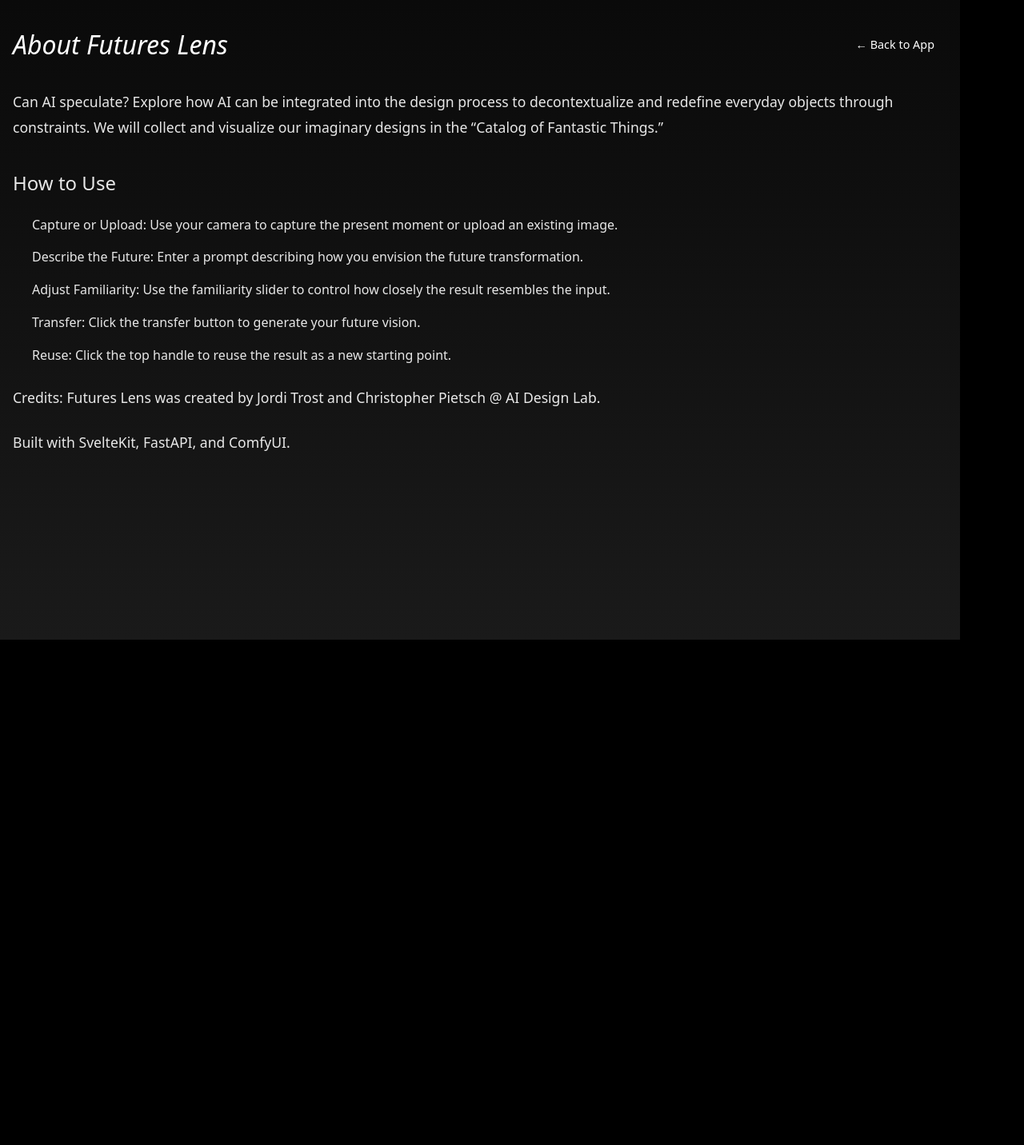
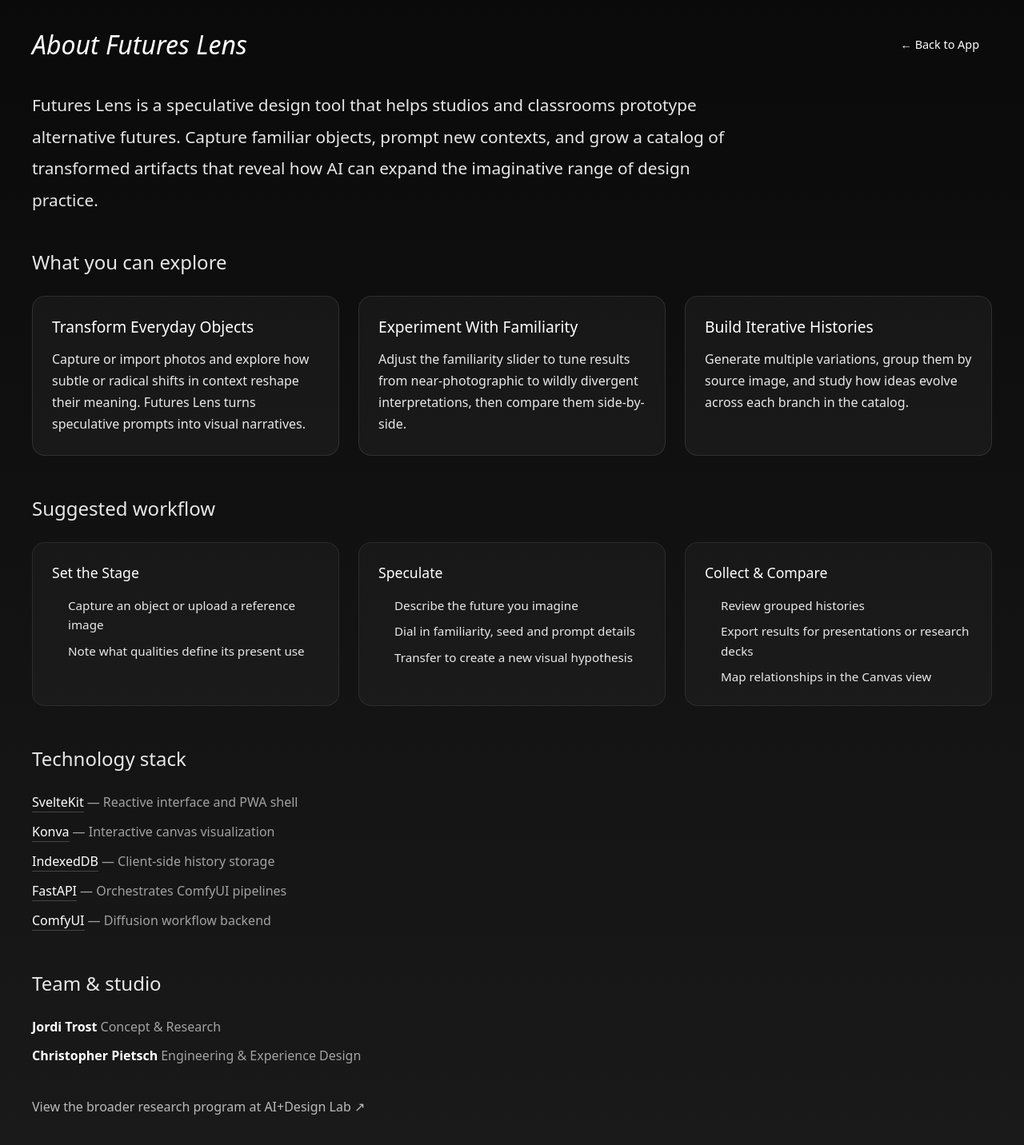
Before and after one commit to hfg-gmuend/lens.aid-lab.hfg-gmuend.de, a SvelteKit app in the folder frontend/: page /about in a window 1280 px wide. Shown: the top 1432 px of the page at 80% size. Before the commit the page ends 800 px from the top, so only its background shows below. Built offline with nearby package versions, Linux system fonts and the light colour scheme.

Commit message:
Enhance About page: add capabilities, workflow, technology stack, and contributors sections for improved clarity and engagement

```diff
--- a/frontend/src/routes/about/+page.svelte
+++ b/frontend/src/routes/about/+page.svelte
@@ -1,5 +1,51 @@
 <script>
 	import { base } from '$app/paths';
+
+	const capabilities = [
+		{
+			title: 'Transform Everyday Objects',
+			description:
+				'Capture or import photos and explore how subtle or radical shifts in context reshape their meaning. Futures Lens turns speculative prompts into visual narratives.'
+		},
+		{
+			title: 'Experiment With Familiarity',
+			description:
+				'Adjust the familiarity slider to tune results from near-photographic to wildly divergent interpretations, then compare them side-by-side.'
+		},
+		{
+			title: 'Build Iterative Histories',
+			description:
+				'Generate multiple variations, group them by source image, and study how ideas evolve across each branch in the catalog.'
+		}
+	];
+
+	const workflow = [
+		{
+			title: 'Set the Stage',
+			steps: ['Capture an object or upload a reference image', 'Note what qualities define its present use']
+		},
+		{
+			title: 'Speculate',
+			steps: ['Describe the future you imagine', 'Dial in familiarity, seed and prompt details', 'Transfer to create a new visual hypothesis']
+		},
+		{
+			title: 'Collect & Compare',
+			steps: ['Review grouped histories', 'Export results for presentations or research decks', 'Map relationships in the Canvas view']
+		}
+	];
+
+	const stack = [
+		{ name: 'SvelteKit', url: 'https://kit.svelte.dev', note: 'Reactive interface and PWA shell' },
+		{ name: 'Konva', url: 'https://konvajs.org', note: 'Interactive canvas visualization' },
+		{ name: 'IndexedDB', url: 'https://developer.mozilla.org/en-US/docs/Web/API/IndexedDB_API', note: 'Client-side history storage' },
+		{ name: 'FastAPI', url: 'https://fastapi.tiangolo.com', note: 'Orchestrates ComfyUI pipelines' },
+		{ name: 'ComfyUI', url: 'https://comfyui.com', note: 'Diffusion workflow backend' }
+	];
+
+	const contributors = [
+		{ name: 'Jordi Trost', role: 'Concept & Research' },
+		{ name: 'Christopher Pietsch', role: 'Engineering & Experience Design' }
+	];
 </script>
 
 <div class="about-container">
@@ -8,64 +54,81 @@
 		<a href="{base}/" class="back-link">← Back to App</a>
 	</div>
 
-	<div class="about-content">
-		<div class="about-text">
-			<p>
-				Can AI speculate? Explore how AI can be integrated into the design process to decontextualize and redefine everyday objects through constraints. We will collect and visualize our imaginary designs in the “Catalog of Fantastic Things.”
-			</p>
+	<section class="hero">
+		<p class="lead">
+			Futures Lens is a speculative design tool that helps studios and classrooms prototype alternative futures.
+			Capture familiar objects, prompt new contexts, and grow a catalog of transformed artifacts that reveal how
+			AI can expand the imaginative range of design practice.
+		</p>
+	</section>
 
-			<h2>How to Use</h2>
-			<ol>
+	<section class="section">
+		<h2 class="section-title">What you can explore</h2>
+		<div class="card-grid">
+			{#each capabilities as capability}
+				<article class="card">
+					<h3>{capability.title}</h3>
+					<p>{capability.description}</p>
+				</article>
+			{/each}
+		</div>
+	</section>
+
+	<section class="section">
+		<h2 class="section-title">Suggested workflow</h2>
+		<div class="workflow-grid">
+			{#each workflow as block}
+				<div class="workflow-card">
+					<h3>{block.title}</h3>
+					<ol>
+						{#each block.steps as step}
+							<li>{step}</li>
+						{/each}
+					</ol>
+				</div>
+			{/each}
+		</div>
+	</section>
+
+	<section class="section">
+		<h2 class="section-title">Technology stack</h2>
+		<ul class="stack-list">
+			{#each stack as item}
 				<li>
-					<strong>Capture or Upload:</strong> Use your camera to capture the present moment or upload
-					an existing image.
+					<a href={item.url} target="_blank" rel="noopener noreferrer">{item.name}</a>
+					<span>— {item.note}</span>
 				</li>
+			{/each}
+		</ul>
+	</section>
+
+	<section class="section">
+		<h2 class="section-title">Team & studio</h2>
+		<ul class="contributors">
+			{#each contributors as contributor}
 				<li>
-					<strong>Describe the Future:</strong> Enter a prompt describing how you envision the future
-					transformation.
+					<strong>{contributor.name}</strong>
+					<span>{contributor.role}</span>
 				</li>
-				<li>
-					<strong>Adjust Familiarity:</strong> Use the familiarity slider to control how closely the
-					result resembles the input.
-				</li>
-				<li>
-					<strong>Transfer:</strong> Click the transfer button to generate your future vision.
-				</li>
-				<li>
-					<strong>Reuse:</strong> Click the top handle to reuse the result as a new starting point.
-				</li>
-			</ol>
+			{/each}
+		</ul>
+		<p class="cta">
+			View the broader research program at
+			<a href="https://aid-lab.hfg-gmuend.de" target="_blank" rel="noopener noreferrer">AI+Design Lab ↗</a>
+		</p>
+	</section>
 
-			<div class="credit-section">
-				<p>
-					<strong>Credits:</strong> Futures Lens was created by Jordi Trost and Christopher Pietsch @
-					<a href="https://aid-lab.hfg-gmuend.de/" target="_blank" rel="noopener noreferrer">AI Design Lab</a>.
-				</p>
-				<p>
-					Built with
-					<a href="https://kit.svelte.dev" target="_blank" rel="noopener noreferrer">SvelteKit</a>,
-					<a href="https://fastapi.tiangolo.com" target="_blank" rel="noopener noreferrer">FastAPI</a>, and
-					<a href="https://comfyui.com" target="_blank" rel="noopener noreferrer">ComfyUI</a>.
-				</p>
-			</div>
-		</div>
-	</div>
 </div>
 
 <style>
 	.about-container {
 		width: 100%;
-		max-width: 1200px;
 		min-height: 100vh;
 		display: flex;
 		flex-direction: column;
 		align-items: center;
 		padding: 2rem 1rem;
 		background: linear-gradient(180deg, #0a0a0a 0%, #1a1a1a 100%);
-	}
-
-	.about-content {
-		width: 100%;
 	}
 
 	.header {
@@ -102,50 +165,239 @@
 		color: white;
 	}
 
-	.about-text {
+	.hero,
+	.section,
+	.cta-panel {
+		width: 100%;
+		max-width: 1200px;
 		color: rgba(255, 255, 255, 0.9);
-		line-height: 1.8;
 	}
 
-	.about-text p {
-		margin-bottom: 1.5rem;
-		font-size: 1.1rem;
+	.hero {
+		margin-bottom: 2.5rem;
 	}
 
-	.about-text h2 {
-		color: var(--color-accent);
-		font-size: 1.5rem;
-		font-weight: 400;
-		margin: 2rem 0 1rem 0;
+	.lead {
+		font-size: 1.3rem;
+		line-height: 1.9;
+		max-width: 900px;
+		margin: 0;
 	}
 
-	.about-text ol,
-	.about-text ul {
-		margin-left: 1.5rem;
-		margin-bottom: 1.5rem;
+	.section {
+		display: flex;
+		flex-direction: column;
+		gap: 1.5rem;
+		margin-bottom: 3rem;
 	}
 
-	.about-text li {
-		margin-bottom: 0.75rem;
+	.section-title {
+		font-size: 1.5rem;
+		font-weight: 500;
+		color: var(--color-accent);
+		margin: 0;
+	}
+
+	.card-grid {
+		display: grid;
+		grid-template-columns: repeat(auto-fit, minmax(240px, 1fr));
+		gap: 1.5rem;
+	}
+
+	.card {
+		background: rgba(255, 255, 255, 0.04);
+		border: 1px solid rgba(255, 255, 255, 0.1);
+		border-radius: 1rem;
+		padding: 1.5rem;
+		display: flex;
+		flex-direction: column;
+		gap: 0.75rem;
+		transition: border-color 0.2s ease, transform 0.2s ease;
+	}
+
+	.card:hover {
+		border-color: var(--color-accent);
+		transform: translateY(-2px);
+	}
+
+	.card h3 {
+		margin: 0;
+		font-size: 1.2rem;
+		color: white;
+	}
+
+	.card p {
+		margin: 0;
+		font-size: 1rem;
+		line-height: 1.7;
+	}
+
+	.workflow-grid {
+		display: grid;
+		gap: 1.5rem;
+		grid-template-columns: repeat(auto-fit, minmax(220px, 1fr));
+	}
+
+	.workflow-card {
+		background: rgba(255, 255, 255, 0.03);
+		border-radius: 1rem;
+		border: 1px solid rgba(255, 255, 255, 0.08);
+		padding: 1.5rem;
+		display: flex;
+		flex-direction: column;
+		gap: 1rem;
+	}
+
+	.workflow-card h3 {
+		margin: 0;
+		font-size: 1.1rem;
+		color: white;
+	}
+
+	.workflow-card ol {
+		margin: 0;
+		padding-left: 1.25rem;
+		display: flex;
+		flex-direction: column;
+		gap: 0.5rem;
+		font-size: 0.95rem;
+		line-height: 1.6;
+	}
+
+	.stack-list,
+	.contributors {
+		margin: 0;
+		padding: 0;
+		list-style: none;
+		display: flex;
+		flex-direction: column;
+		gap: 0.75rem;
 		font-size: 1rem;
 	}
 
-	.about-text strong {
+	.stack-list li,
+	.contributors li {
+		display: flex;
+		gap: 0.25rem;
+		flex-wrap: wrap;
+	}
+
+	.stack-list a {
+		color: white;
+		text-decoration: none;
+		border-bottom: 1px solid rgba(255, 255, 255, 0.2);
+		transition: border-color 0.2s ease, color 0.2s ease;
+	}
+
+	.stack-list a:hover {
+		border-color: var(--color-accent);
 		color: var(--color-accent);
+	}
+
+	.stack-list span {
+		color: rgba(255, 255, 255, 0.6);
+	}
+
+	.contributors strong {
+		color: white;
+	}
+
+	.contributors span {
+		color: rgba(255, 255, 255, 0.6);
+	}
+
+	.cta {
+		margin-top: 1rem;
+		font-size: 1rem;
+		color: rgba(255, 255, 255, 0.7);
+	}
+
+	.cta a {
+		color: var(--color-accent);
+		text-decoration: none;
+		border-bottom: 1px solid transparent;
+		padding-bottom: 0.1rem;
+		transition: border-color 0.2s ease;
+	}
+
+	.cta a:hover {
+		border-color: var(--color-accent);
+	}
+
+	.cta-panel {
+		margin-top: 4rem;
+		background: rgba(255, 255, 255, 0.04);
+		border-radius: 1.25rem;
+		border: 1px solid rgba(255, 255, 255, 0.08);
+		padding: 2rem;
+		display: flex;
+		flex-direction: column;
+		gap: 1rem;
+		text-align: left;
+	}
+
+	.cta-panel h2 {
+		margin: 0;
+		color: white;
+		font-size: 1.6rem;
+	}
+
+	.cta-panel p {
+		margin: 0;
+		color: rgba(255, 255, 255, 0.75);
+		line-height: 1.6;
+	}
+
+	.cta-actions {
+		display: flex;
+		gap: 1rem;
+		flex-wrap: wrap;
+	}
+
+	.cta-link {
+		display: inline-flex;
+		align-items: center;
+		justify-content: center;
+		padding: 0.75rem 1.5rem;
+		border-radius: 0.75rem;
+		border: 1px solid var(--color-accent);
+		color: white;
+		text-decoration: none;
 		font-weight: 500;
+		transition: background-color 0.2s ease, color 0.2s ease;
+	}
+
+	.cta-link:hover {
+		background-color: var(--color-accent);
+	}
+
+	.cta-link.secondary {
+		border-color: rgba(255, 255, 255, 0.4);
+		color: rgba(255, 255, 255, 0.85);
+	}
+
+	.cta-link.secondary:hover {
+		background-color: rgba(255, 255, 255, 0.1);
+		color: white;
 	}
 
 	@media (max-width: 600px) {
 		.title {
-			font-size: 2rem;
+			font-size: 1.75rem;
 		}
 
-		.about-text p {
-			font-size: 1rem;
+		.lead {
+			font-size: 1.1rem;
 		}
 
-		.about-text h2 {
+		.section-title {
 			font-size: 1.3rem;
+		}
+
+		.card,
+		.workflow-card,
+		.cta-panel {
+			padding: 1.25rem;
 		}
 	}
 </style>
```
